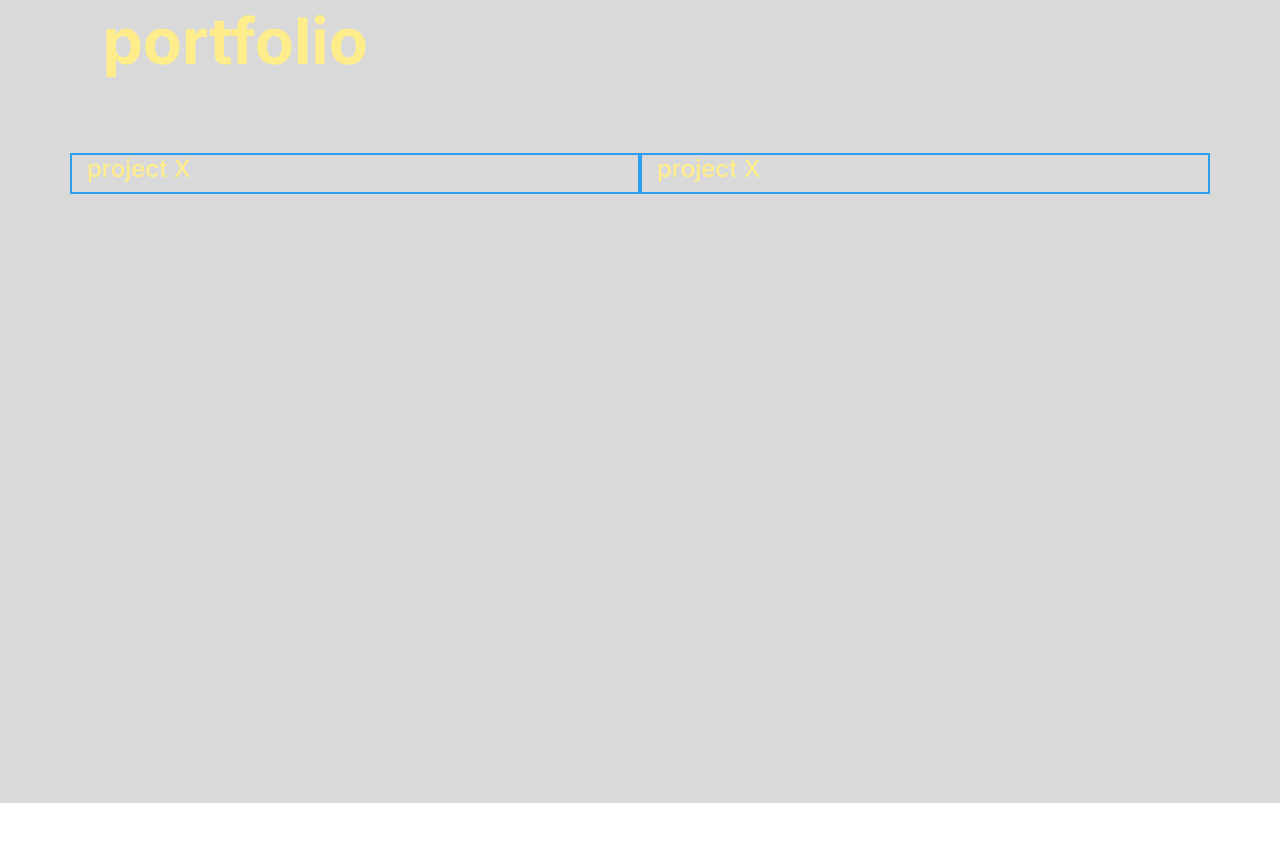
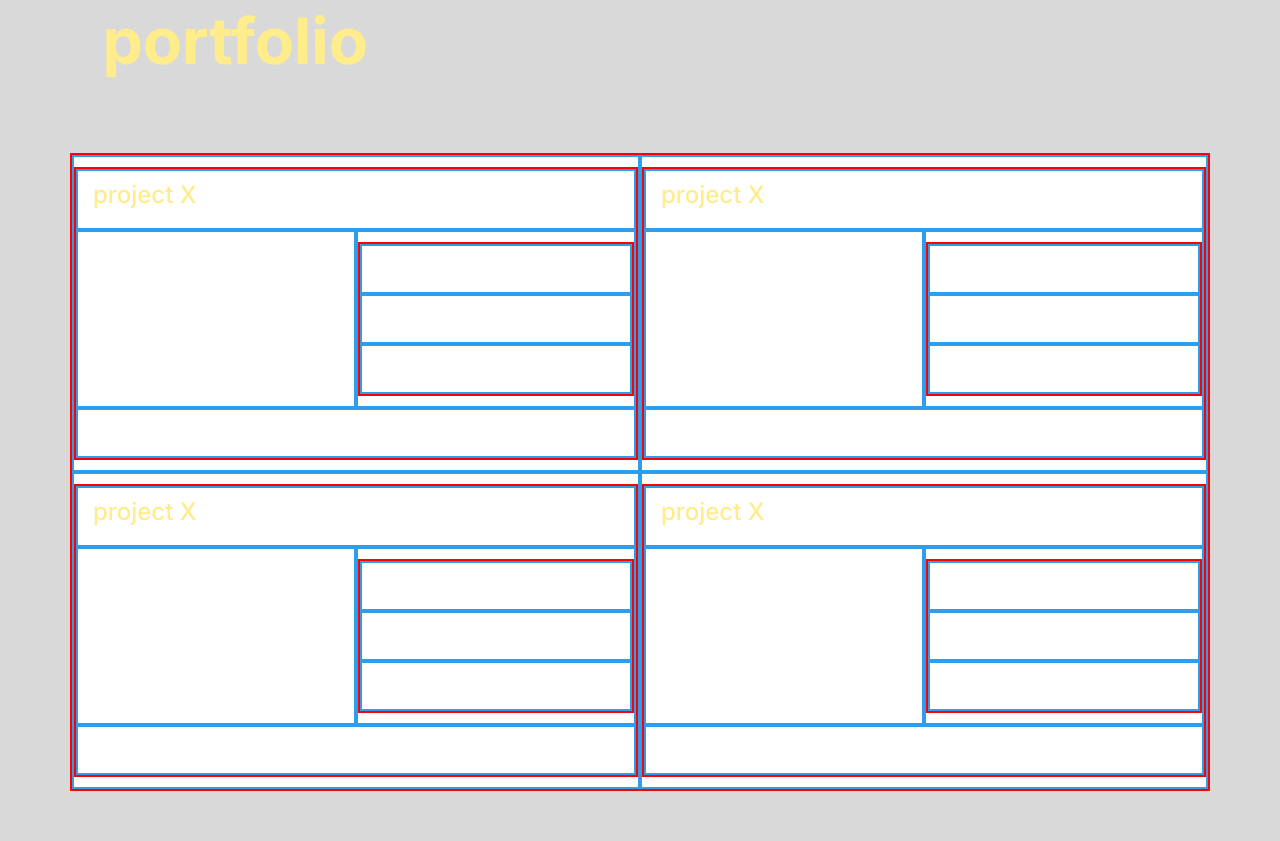
Before and after one commit to jpthacker/personal-portfolio-1, a plain HTML site: page index.html in a window 1280 px wide. Shown: the part 797-1638 px from the top of the page. Before the commit the page ends 1600 px from the top, so only its background shows below. Drawn offline with nearby package versions, Linux system fonts and the light colour scheme.

Commit message:
Made grid layout for portfolio section

```diff
--- a/index.html
+++ b/index.html
@@ -35,10 +35,68 @@
       <div class="container">
         <div class="row">
           <div class="col-lg-6">
-            <h4>project X</h4>
+            <div class="row">
+              <div class="col-lg-12">
+                <h4>project X</h4>
+              </div>
+              <div class="col-lg-6"></div>
+              <div class="col-lg-6">
+                <div class="row">
+                  <div class="col-lg-12"></div>
+                  <div class="col-lg-12"></div>
+                  <div class="col-lg-12"></div>
+                </div>
+              </div>
+              <div class="col-lg-12"></div>
+            </div>
           </div>
           <div class="col-lg-6">
-            <h4>project X</h4>
+            <div class="row">
+              <div class="col-lg-12">
+                <h4>project X</h4>
+              </div>
+              <div class="col-lg-6"></div>
+              <div class="col-lg-6">
+                <div class="row">
+                  <div class="col-lg-12"></div>
+                  <div class="col-lg-12"></div>
+                  <div class="col-lg-12"></div>
+                </div>
+              </div>
+              <div class="col-lg-12"></div>
+            </div>
+          </div>
+          <div class="col-lg-6">
+            <div class="row">
+              <div class="col-lg-12">
+                <h4>project X</h4>
+              </div>
+              <div class="col-lg-6"></div>
+              <div class="col-lg-6">
+                <div class="row">
+                  <div class="col-lg-12"></div>
+                  <div class="col-lg-12"></div>
+                  <div class="col-lg-12"></div>
+                </div>
+              </div>
+              <div class="col-lg-12"></div>
+            </div>
+          </div>
+          <div class="col-lg-6">
+            <div class="row">
+              <div class="col-lg-12">
+                <h4>project X</h4>
+              </div>
+              <div class="col-lg-6"></div>
+              <div class="col-lg-6">
+                <div class="row">
+                  <div class="col-lg-12"></div>
+                  <div class="col-lg-12"></div>
+                  <div class="col-lg-12"></div>
+                </div>
+              </div>
+              <div class="col-lg-12"></div>
+            </div>
           </div>
         </div>
       </div>
--- a/layout/_grid.scss
+++ b/layout/_grid.scss
@@ -2,6 +2,14 @@
   padding: 150px 0;
 }
 
+[class^="row"] {
+  border: solid 2px red;
+  background-color: #ffffff;
+  min-height: 150px;
+}
+
 [class^="col"] {
   border: solid 2px $color-secondary;
+  min-height: 50px;
+  padding: 10px;
 }
```
Also changed, not shown: main.css.
